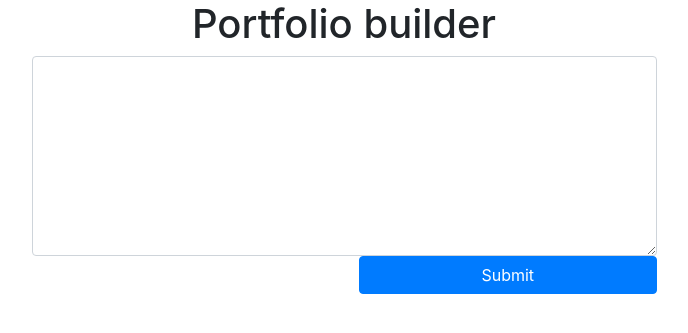
After one commit to ChackMociute/Distributed-Systems-coursework-2, a Flask app: template client/app/templates/home.html in a window 1280 px wide. The commit adds this page. Shown: the top 333 px of the page, without its empty margins (296-984 px from the left). Run offline with Flask 2, Linux system fonts and the light colour scheme; the template is opened without the code that fills it: values that come from a table or form of the project are taken from there, others are empty; some libraries are stand-ins or nearby versions.

Commit message:
Added user inputted tickers

```diff
--- /dev/null
+++ b/client/app/forms.py
@@ -0,0 +1,6 @@
+from flask_wtf import FlaskForm
+from wtforms import TextAreaField
+from wtforms.validators import DataRequired
+
+class StockForm(FlaskForm):
+    tickers = TextAreaField('tickers', validators=[DataRequired()])
--- a/client/app/templates/base.html
+++ b/client/app/templates/base.html
@@ -15,10 +15,14 @@
     </style>
 
     <title>Portfolio builder</title>
-    {% block head %}{% endblock %}
 </head>
 
 <body>
+    <div class="flex text-center">
+        <div class="border-b">
+            {% block title %}{% endblock %}
+        </div>
+    </div>
     {% block content %}{% endblock %}
 
     <script src="https://code.jquery.com/jquery-3.3.1.slim.min.js"
--- /dev/null
+++ b/client/app/templates/home.html
@@ -0,0 +1,32 @@
+{% extends 'base.html' %}
+
+{% block title %}
+    <h1>Portfolio builder</h1>
+{% endblock %}
+
+{% block content %}
+<div class="flex text-center">
+    <form action="" method="post" name="calculator">
+        {{ form.hidden_tag() }}
+
+        <div class="row">
+            <div class="col-6 offset-3">
+                {{ form.tickers(class_='form-control', style='height: 200px') }}
+            </div>
+        </div>
+        <div class="row">
+            <div class="col-3 offset-3">
+                {% for error in form.tickers.errors %}
+                <div class="alert alert-danger col-12" role="alert">
+                    [{{ error }}]
+                </div>
+                {% endfor %}
+            </div>
+
+            <div class="col-3 offset-6">
+                <p><input type="submit" class="btn btn-primary col-12" value="Submit"></p>
+            </div>
+        </div>
+    </form>
+</div>
+{% endblock %}
--- a/client/app/views.py
+++ b/client/app/views.py
@@ -1,26 +1,40 @@
 from app import app
-from flask import render_template
+from .forms import StockForm
+from flask import render_template, redirect, url_for
 import requests as req
 import pandas as pd
 
 
-@app.route('/')
+@app.route('/', methods=['GET', 'POST'])
 def home():
-    s = get_data_from_ticker('MSFT')
-    tickers = ['AAPL', 'MSFT', 'GOOGL']
+    form = StockForm()
+    if form.validate_on_submit():
+        return redirect(url_for('stocks', tickers=','.join(list({tick.strip() for tick in form.tickers.data.split(',')}))))
+    return render_template('home.html', form=form)
+
+
+@app.route('/stocks/<tickers>')
+def stocks(tickers=[]):
+    tickers = tickers.split(',')
     df = create_dataframe(tickers)
     data = pd.read_json(req.post("http://127.0.0.1:1111", data={'data': df.to_json()}).json())
-    return render_template('index.html', columns=data.columns, data=data.iterrows())
+    return render_template('stocks.html', columns=data.columns, data=data.iterrows())
 
 def create_dataframe(tickers):
     df = pd.DataFrame([get_data_from_ticker(tick) for tick in tickers])
+    df.dropna(axis=0, inplace=True)
     return df.set_index('ticker')
 
 def get_data_from_ticker(tick):
     data = req.get(f"https://query1.finance.yahoo.com/v11/finance/quoteSummary/{tick}?modules=defaultKeyStatistics,financialData",
                    headers={'user-agent': 'curl/7.55.1'}
-                  ).json()['quoteSummary']['result'][0]
-    eps = data['defaultKeyStatistics']['trailingEps']['raw']
-    bvps = data['defaultKeyStatistics']['bookValue']['raw']
-    price = data['financialData']['currentPrice']['raw']
+                  ).json()['quoteSummary']['result']
+    if data is not None:
+        data = data[0]
+        eps = data['defaultKeyStatistics']['trailingEps']['raw']
+        bvps = data['defaultKeyStatistics']['bookValue']['raw']
+        price = data['financialData']['currentPrice']['raw']
+    else:
+        eps, bvps, price = None, None, None
+
     return pd.Series({'ticker': tick, 'price': price, 'eps': eps, 'bvps': bvps})
```
Also changed, not shown: client/app/templates/stocks.html (renamed from client/app/templates/index.html, +2 -8 lines).
